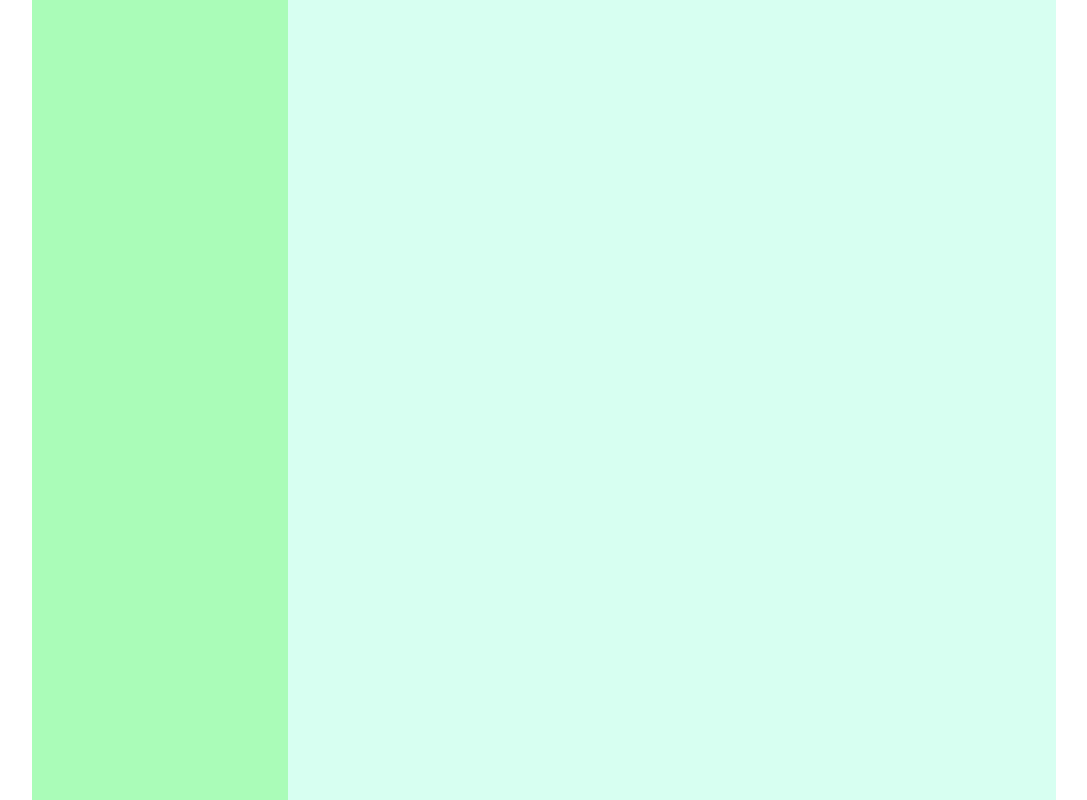
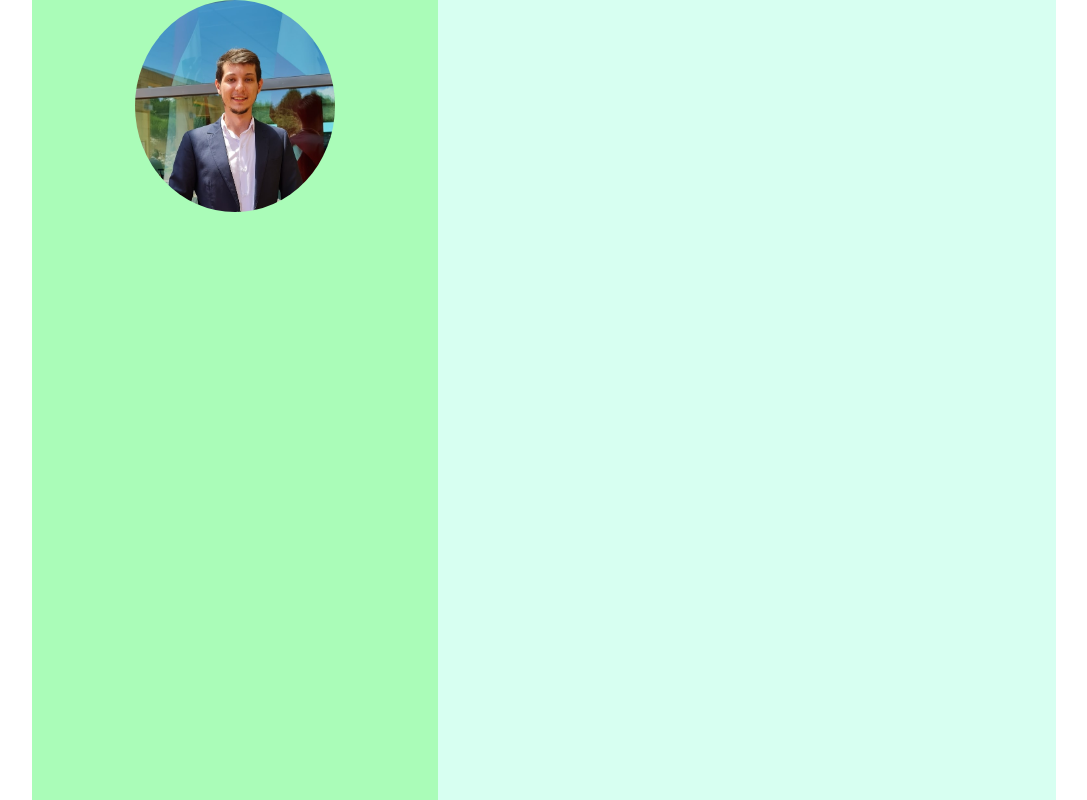
Before and after one commit to khaled-faour/cv---flexbox, a plain HTML site: page index.html in a window 1280 px wide. Shown: the whole page, without its empty margins (96-1183 px from the left). Drawn offline with Linux system fonts and the light colour scheme.

Commit message:
Added Profile Picture

```diff
--- a/css/styles.css
+++ b/css/styles.css
@@ -14,11 +14,17 @@ body{
     display: flex;
     flex-direction: column;
     background-color: #aafcb8;
+    align-items: center;
 }
 
 .right-section{
     flex-grow: 3;
     background-color: #D7FFF1;
+}
+
+.profile-picture{
+    border-radius: 50%;
+    width: 200px;
 }
 
 @media only screen and (max-width: 768px){
--- a/index.html
+++ b/index.html
@@ -10,7 +10,10 @@
     <div class="container">
         <!-- Left Section -->
         <div class="left-section">
-
+            <!-- Profile Picture -->
+            <div>
+                <img  class="profile-picture" src="./imgs/profile.jpg" alt="Profile Picture">
+            </div>
         </div>
         <!-- Right Section -->
         <div class="right-section">
```
Also changed, not shown: imgs/profile.jpg (added).
